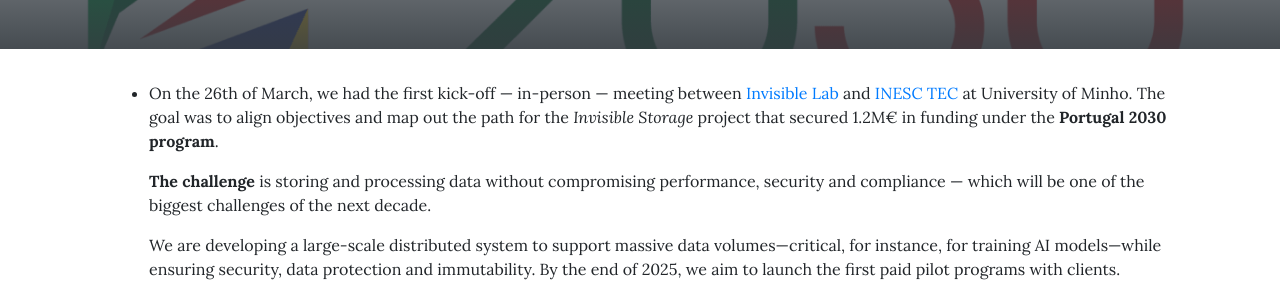
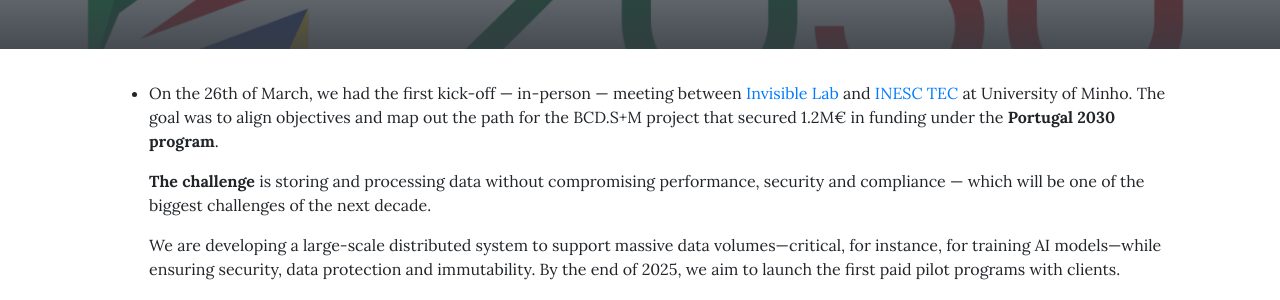
Before and after one commit to invisiblelab-dev/invisible-storage-project-website, a Jekyll site: the page built from _posts/2025-03-26-kickoffmeeting.md, in a window 1280 px wide. Shown: the part 291-591 px from the top of the page. Built offline with Jekyll 4.4.1, drawn with Linux system fonts in a browser that asks for light colours.

Commit message:
Update 2025-03-26-kickoffmeeting.md

```diff
--- a/_posts/2025-03-26-kickoffmeeting.md
+++ b/_posts/2025-03-26-kickoffmeeting.md
@@ -7,7 +7,7 @@
 categories: [Meetings]
 ---
 
-- On the 26th of March, we had the first kick-off — in-person — meeting between [Invisible Lab](https://invisiblelab.dev) and [INESC TEC](https://www.inesctec.pt/en) at University of Minho. The goal was to align objectives and map out the path for the *Invisible Storage* project that secured 1.2M€ in funding under the **Portugal 2030 program**.
+- On the 26th of March, we had the first kick-off — in-person — meeting between [Invisible Lab](https://invisiblelab.dev) and [INESC TEC](https://www.inesctec.pt/en) at University of Minho. The goal was to align objectives and map out the path for the BCD.S+M project that secured 1.2M€ in funding under the **Portugal 2030 program**.
 
     **The challenge** is storing and processing data without compromising performance, security and compliance — which will be one of the biggest challenges of the next decade.
 
```
